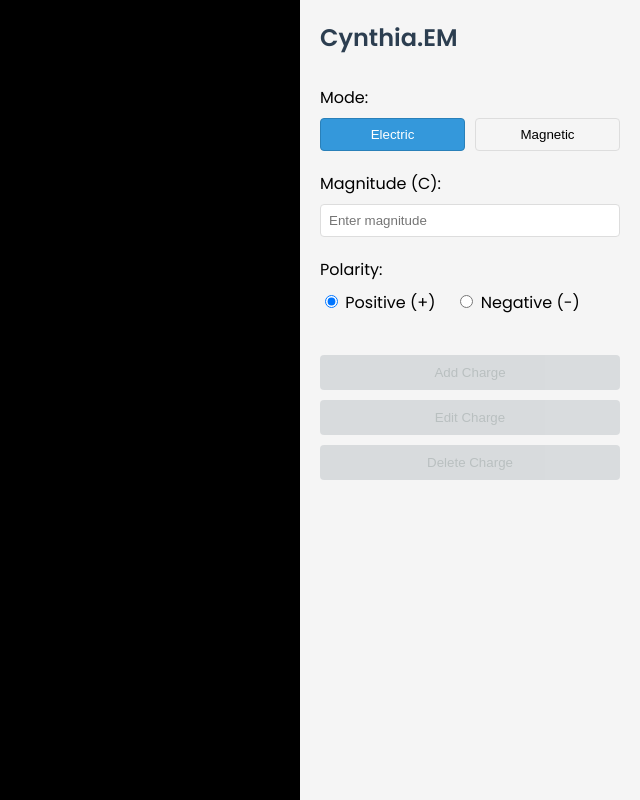
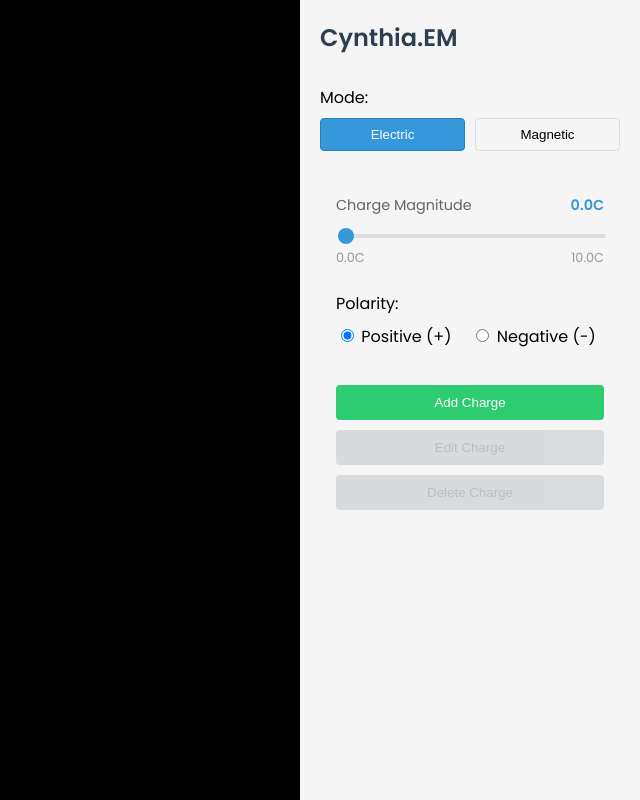
Before and after one commit to achuthanmukundan00/Capstone202425, a Vue app: page / in a window 1280 px wide. Shown: the whole page, without its empty margins (640-1280 px from the left). Built offline with nearby package versions, Linux system fonts and the light colour scheme.

Commit message:
Added slider bar and improved editing mode flow

```diff
--- a/src/components/ControlBar.vue
+++ b/src/components/ControlBar.vue
@@ -23,21 +23,43 @@
     </div>
 
     <div class="charge-form">
-      <div class="form-group">
-        <label for="magnitude">Magnitude (C):</label>
-        <input
-          type="number"
-          id="magnitude"
-          v-model="chargeValue"
-          :disabled="isEditing && !selectedChargeExists"
-          placeholder="Enter magnitude"
-          min="0"
-          step="0.1"
-          class="input-field"
-        />
+      <div v-if="selectedChargeExists" class="selection-controls">
+        <span class="selection-label">Editing Charge</span>
+        <button class="close-button" @click="handleDeselect" title="Exit edit mode">
+          ×
+        </button>
       </div>
 
+      <RangeSlider
+        v-model="chargeValueNum"
+        :min="CHARGE_MAGNITUDE_BOUNDS.MIN"
+        :max="CHARGE_MAGNITUDE_BOUNDS.MAX"
+        :step="CHARGE_MAGNITUDE_BOUNDS.STEP"
+        label="Charge Magnitude"
+        unit="C"
+        :precision="1"
+      />
+
       <template v-if="mode === 'magnetic'">
+        <RangeSlider
+          v-model="magneticFieldValueNum"
+          :min="MAGNETIC_FIELD_BOUNDS.MIN"
+          :max="MAGNETIC_FIELD_BOUNDS.MAX"
+          :step="MAGNETIC_FIELD_BOUNDS.STEP"
+          label="Magnetic Field Strength"
+          unit="T"
+          :precision="1"
+        />
+
+        <RangeSlider
+          v-model="velocityMagnitudeNum"
+          :min="VELOCITY_BOUNDS.MIN"
+          :max="VELOCITY_BOUNDS.MAX"
+          :step="VELOCITY_BOUNDS.STEP"
+          label="Velocity"
+          unit="m/s"
+          :precision="0"
+        />
 
         <div class="button-group">
           <button class="action-button start-button" @click="startAnimation">Start Animation</button>
@@ -50,8 +72,7 @@
               <label>Magnitude:</label>
               <input
                 type="number"
-                v-model="velocityMagnitude"
-                :disabled="isEditing && !selectedChargeExists"
+                v-model="velocityMagnitudeNum"
                 min="0"
                 step="0.1"
                 class="input-field"
@@ -67,7 +88,6 @@
                 <input
                   type="number"
                   v-model="velocityDirectionX"
-                  :disabled="isEditing && !selectedChargeExists"
                   step="0.1"
                   min="-1"
                   max="1"
@@ -80,7 +100,6 @@
                 <input
                   type="number"
                   v-model="velocityDirectionY"
-                  :disabled="isEditing && !selectedChargeExists"
                   step="0.1"
                   min="-1"
                   max="1"
@@ -97,7 +116,7 @@
           <input
             type="number"
             id="magField"
-            v-model="magneticFieldValue"
+            v-model="magneticFieldValueNum"
             step="0.1"
             class="input-field"
             placeholder="e.g. 1.0 (Tesla)"
@@ -120,7 +139,6 @@
               type="radio"
               v-model="polarity"
               value="positive"
-              :disabled="isEditing && !selectedChargeExists"
             />
             Positive (+)
           </label>
@@ -129,7 +147,6 @@
               type="radio"
               v-model="polarity"
               value="negative"
-              :disabled="isEditing && !selectedChargeExists"
             />
             Negative (-)
           </label>
@@ -172,6 +189,8 @@
 <script setup lang="ts">
 import { ref, computed, watch } from 'vue';
 import { useChargesStore, type SimulationMode } from '@/stores/charges';
+import RangeSlider from './ui/RangeSlider.vue';
+import { CHARGE_MAGNITUDE_BOUNDS, MAGNETIC_FIELD_BOUNDS, VELOCITY_BOUNDS } from '@/consts';
 
 const chargesStore = useChargesStore();
 
@@ -184,10 +203,8 @@ const resetAnimation = () => {
 };
 
 // Form state
-const chargeValue = ref<string>('');
+const chargeValue = ref('0');
 const polarity = ref<'positive' | 'negative'>('positive');
-
-// Add velocity refs
 const velocityMagnitude = ref('0');
 const velocityDirectionX = ref('0');
 const velocityDirectionY = ref('0');
@@ -208,19 +225,19 @@ const isEditing = computed(() => {
   return selectedChargeExists.value;
 });
 
-// Watch for selected charge to populate form
-watch(() => chargesStore.selectedChargeId, (newId) => {
-  if (newId) {
-    const selectedCharge = chargesStore.charges.find(c => c.id === newId);
-    if (selectedCharge) {
-      chargeValue.value = selectedCharge.magnitude.toString();
-      polarity.value = selectedCharge.polarity;
-      selectedCharge.velocity.magnitude = Number(velocityMagnitude.value);
-      selectedCharge.velocity.direction.x = Number(velocityDirectionX.value);
-      selectedCharge.velocity.direction.y = Number(velocityDirectionY.value);
+// Convert string values to numbers for the sliders
+const chargeValueNum = computed({
+  get: () => Number(chargeValue.value),
+  set: (val: number) => {
+    chargeValue.value = val.toString();
+    // Update selected charge if editing
+    if (chargesStore.selectedChargeId) {
+      chargesStore.updateCharge({
+        id: chargesStore.selectedChargeId,
+        magnitude: val,
+        polarity: polarity.value
+      });
     }
-  } else {
-    resetForm();
   }
 });
 
@@ -324,7 +341,7 @@ const handleDeleteCharge = () => {
 };
 
 const resetForm = () => {
-  chargeValue.value = '';
+  chargeValue.value = '0';
   polarity.value = 'positive';
   velocityMagnitude.value = '0';
   velocityDirectionX.value = '0';
@@ -334,6 +351,22 @@ const resetForm = () => {
 // Add mode setter
 const setMode = (newMode: SimulationMode) => {
   chargesStore.setMode(newMode);
+};
+
+const magneticFieldValueNum = computed({
+  get: () => Number(magneticFieldValue.value) || 0,
+  set: (val: number) => { magneticFieldValue.value = val.toString(); }
+});
+
+const velocityMagnitudeNum = computed({
+  get: () => Number(velocityMagnitude.value) || 0,
+  set: (val: number) => { velocityMagnitude.value = val.toString(); }
+});
+
+// Add deselect handler
+const handleDeselect = () => {
+  chargesStore.setSelectedCharge(null);
+  resetForm();
 };
 </script>
 
@@ -359,7 +392,8 @@ const setMode = (newMode: SimulationMode) => {
 .charge-form {
   display: flex;
   flex-direction: column;
-  gap: 20px;
+  gap: 16px;
+  padding: 16px;
 }
 
 .form-group {
@@ -506,4 +540,41 @@ const setMode = (newMode: SimulationMode) => {
   font-size: 0.9em;
   color: #666;
 }
+
+.selection-controls {
+  display: flex;
+  justify-content: space-between;
+  align-items: center;
+  margin-bottom: 16px;
+  padding: 8px 12px;
+  background: #f5f5f5;
+  border-radius: 4px;
+}
+
+.selection-label {
+  font-size: 0.9em;
+  color: #666;
+}
+
+.close-button {
+  width: 24px;
+  height: 24px;
+  display: flex;
+  align-items: center;
+  justify-content: center;
+  font-size: 20px;
+  line-height: 1;
+  color: #666;
+  background: transparent;
+  border: none;
+  border-radius: 50%;
+  cursor: pointer;
+  transition: all 0.2s;
+  padding: 0;
+}
+
+.close-button:hover {
+  background: #e0e0e0;
+  color: #333;
+}
 </style>
--- /dev/null
+++ b/src/components/ui/RangeSlider.vue
@@ -0,0 +1,111 @@
+<template>
+  <div class="slider-container">
+    <div class="slider-label">
+      <span>{{ label }}</span>
+      <span class="current-value">{{ displayValue }}</span>
+    </div>
+    <div class="slider-wrapper">
+      <input
+        type="range"
+        :min="min"
+        :max="max"
+        :step="step"
+        :value="modelValue"
+        @input="handleInput"
+        class="range-slider"
+      />
+      <div class="bounds">
+        <span>{{ formatValue(min) }}</span>
+        <span>{{ formatValue(max) }}</span>
+      </div>
+    </div>
+  </div>
+</template>
+
+<script setup lang="ts">
+import { computed } from 'vue';
+
+const props = defineProps<{
+  modelValue: number;
+  min: number;
+  max: number;
+  step: number;
+  label: string;
+  unit?: string;
+  precision?: number;
+}>();
+
+const emit = defineEmits<{
+  (e: 'update:modelValue', value: number): void;
+}>();
+
+const formatValue = (value: number) => {
+  const formatted = props.precision
+    ? value.toFixed(props.precision)
+    : value.toString();
+  return props.unit ? `${formatted}${props.unit}` : formatted;
+};
+
+const displayValue = computed(() => formatValue(props.modelValue));
+
+const handleInput = (event: Event) => {
+  const value = parseFloat((event.target as HTMLInputElement).value);
+  emit('update:modelValue', value);
+};
+</script>
+
+<style scoped>
+.slider-container {
+  width: 100%;
+  padding: 8px 0;
+}
+
+.slider-label {
+  display: flex;
+  justify-content: space-between;
+  align-items: center;
+  margin-bottom: 4px;
+  color: #666;
+  font-size: 0.9em;
+}
+
+.current-value {
+  font-weight: 600;
+  color: #3498db;
+}
+
+.slider-wrapper {
+  position: relative;
+}
+
+.range-slider {
+  width: 100%;
+  height: 4px;
+  -webkit-appearance: none;
+  background: #ddd;
+  border-radius: 2px;
+  outline: none;
+}
+
+.range-slider::-webkit-slider-thumb {
+  -webkit-appearance: none;
+  width: 16px;
+  height: 16px;
+  border-radius: 50%;
+  background: #3498db;
+  cursor: pointer;
+  transition: background .15s ease-in-out;
+}
+
+.range-slider::-webkit-slider-thumb:hover {
+  background: #2980b9;
+}
+
+.bounds {
+  display: flex;
+  justify-content: space-between;
+  margin-top: 4px;
+  font-size: 0.8em;
+  color: #999;
+}
+</style>
--- a/src/consts/consts.ts
+++ b/src/consts/consts.ts
@@ -14,3 +14,22 @@ export const MAG_FORCE_ARROW_COLOUR = 0x6832a8;
 // Animation
 export const ANIMATION_SPEED = 8e-2;
 export const FORCE_SCALING = 4e-5;
+
+// UI Bounds
+export const CHARGE_MAGNITUDE_BOUNDS = {
+  MIN: 0,
+  MAX: 10,
+  STEP: 0.1,
+} as const;
+
+export const MAGNETIC_FIELD_BOUNDS = {
+  MIN: 0,
+  MAX: 5,
+  STEP: 0.1,
+} as const;
+
+export const VELOCITY_BOUNDS = {
+  MIN: 0,
+  MAX: 100,
+  STEP: 1,
+} as const;
```
